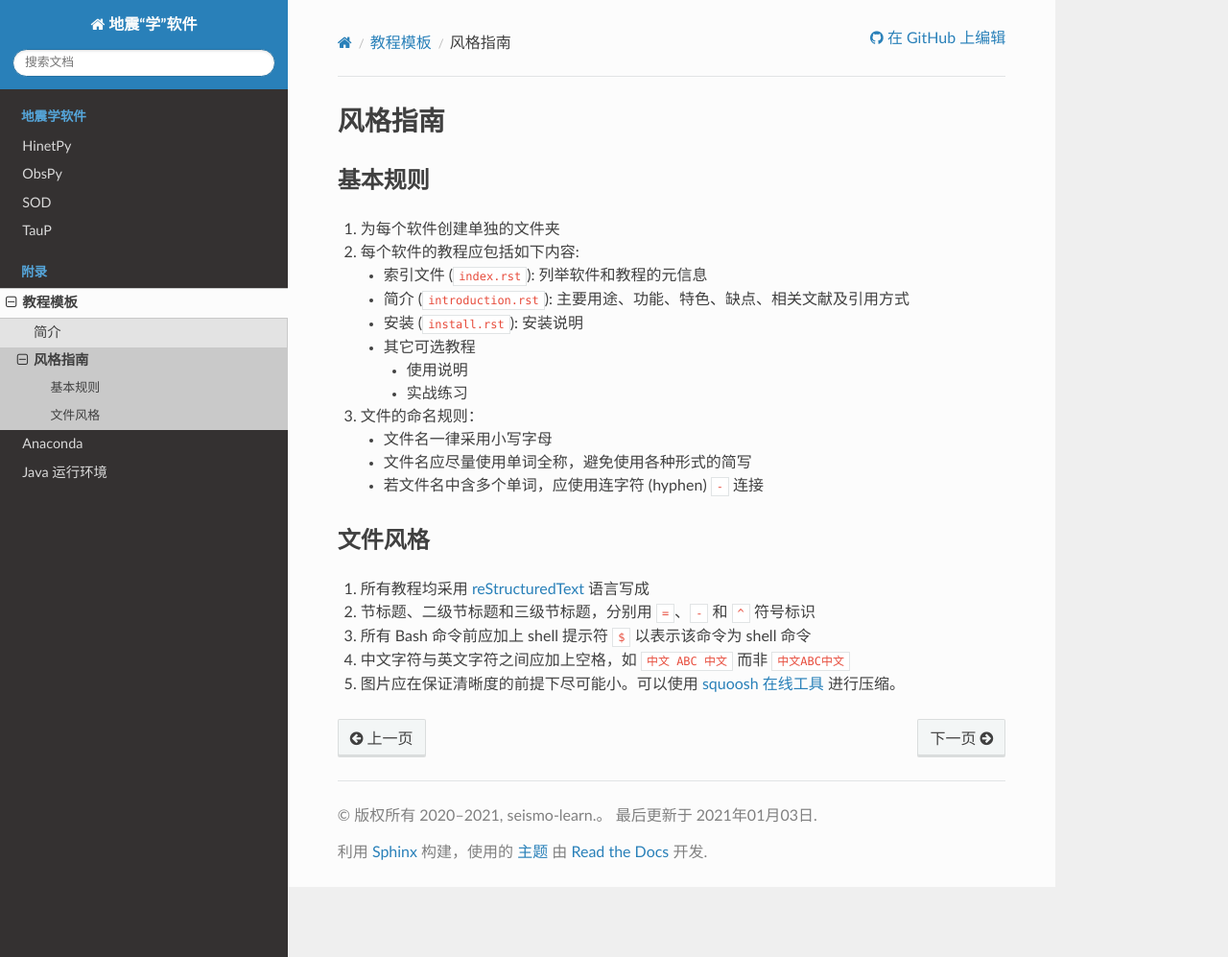
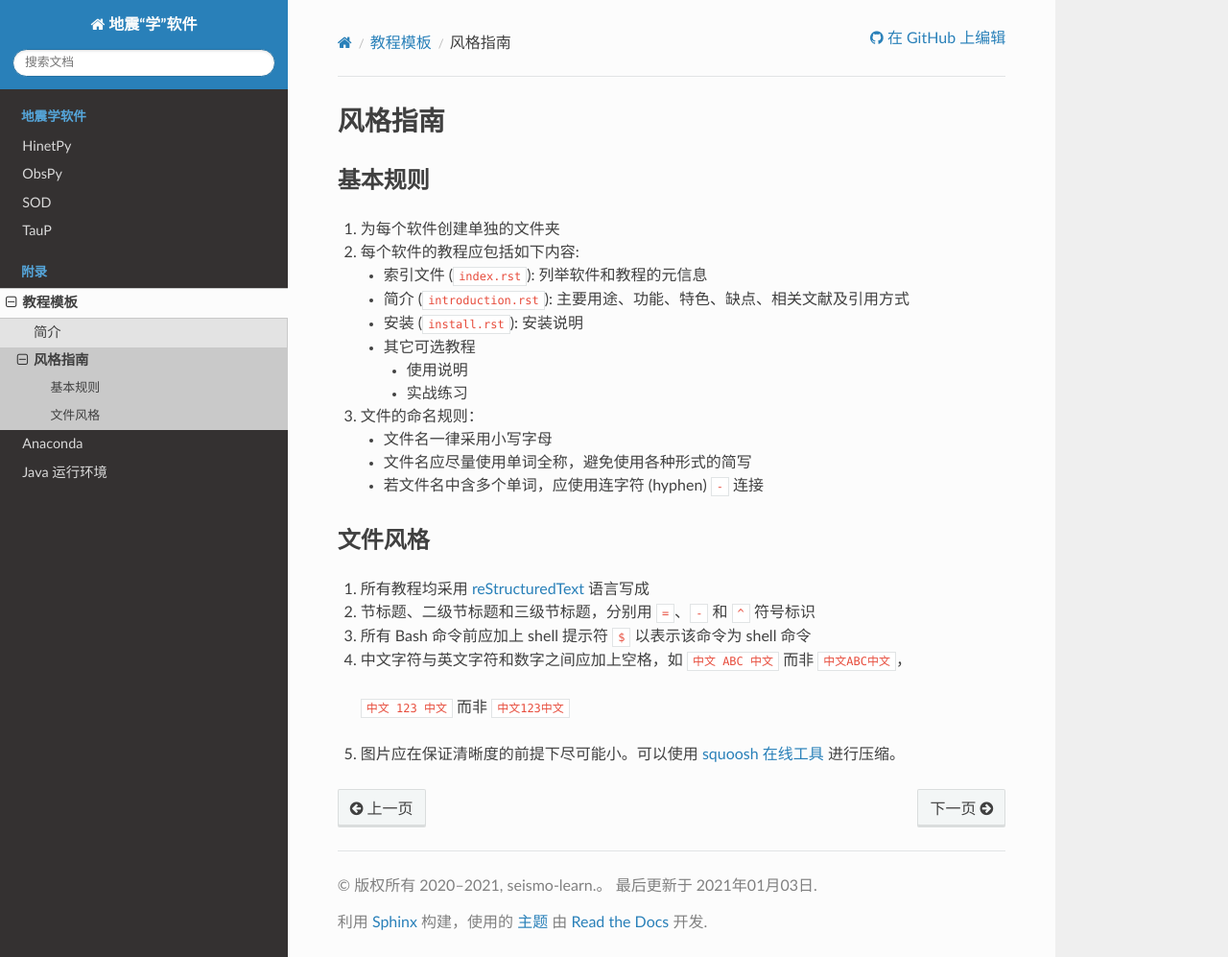
Before and after one commit to seismo-learn/software, a Sphinx documentation site: the page built from source/template/style.rst, in a window 1280 px wide and 997 px high. Shown: the whole window at 96% size. Built offline with Sphinx 7.4.7 and the Read the Docs theme 2.0.0, drawn with Linux system fonts in a browser that asks for light colours.

Commit message:
Update source/template/style.rst
Co-authored-by: Jiayuan Yao <coreman.seism@gmail.com>

```diff
--- a/source/template/style.rst
+++ b/source/template/style.rst
@@ -28,6 +28,7 @@
     语言写成
 2.  节标题、二级节标题和三级节标题，分别用 ``=``、``-`` 和 ``^`` 符号标识
 3.  所有 Bash 命令前应加上 shell 提示符 ``$`` 以表示该命令为 shell 命令
-4.  中文字符与英文字符之间应加上空格，如 ``中文 ABC 中文`` 而非 ``中文ABC中文``
+4.  中文字符与英文字符和数字之间应加上空格，如 ``中文 ABC 中文`` 而非 ``中文ABC中文``，
+ ``中文 123 中文`` 而非 ``中文123中文``
 5.  图片应在保证清晰度的前提下尽可能小。可以使用 `squoosh 在线工具 <https://squoosh.app/>`__
     进行压缩。
```
